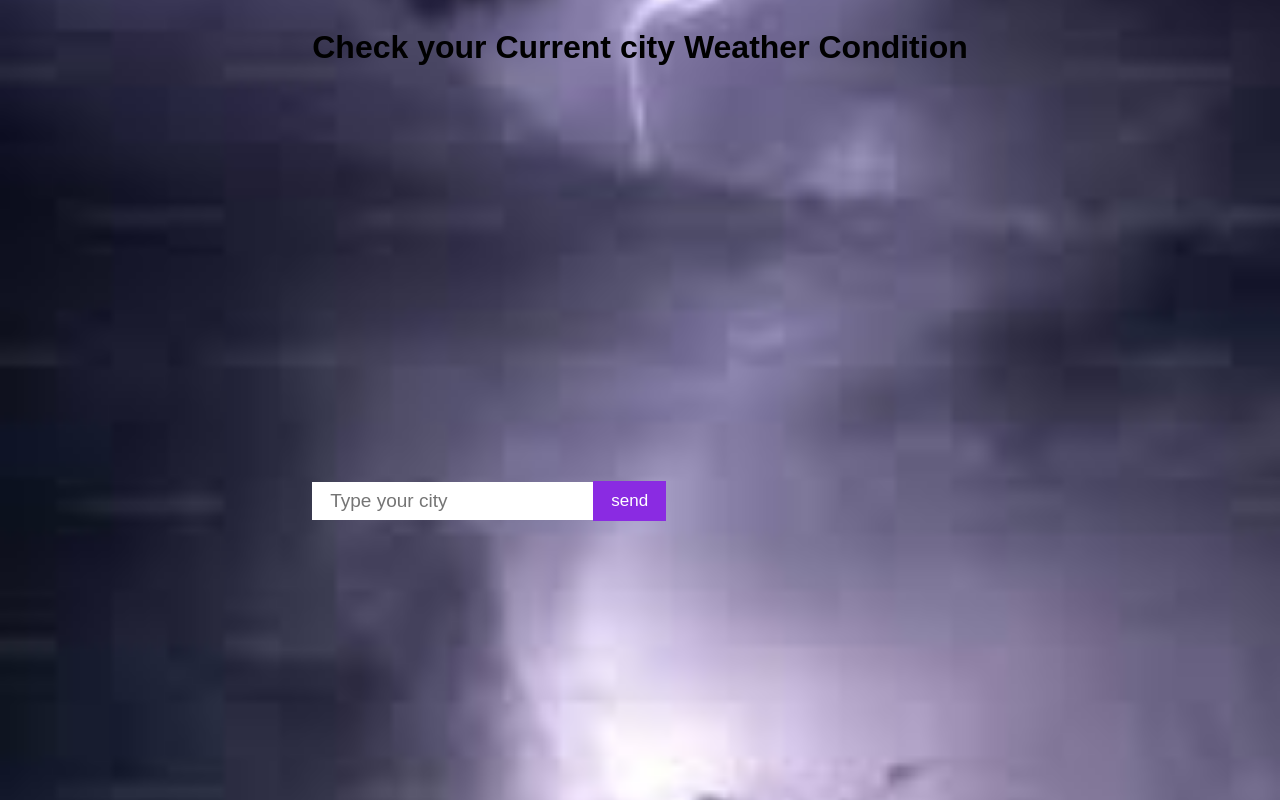
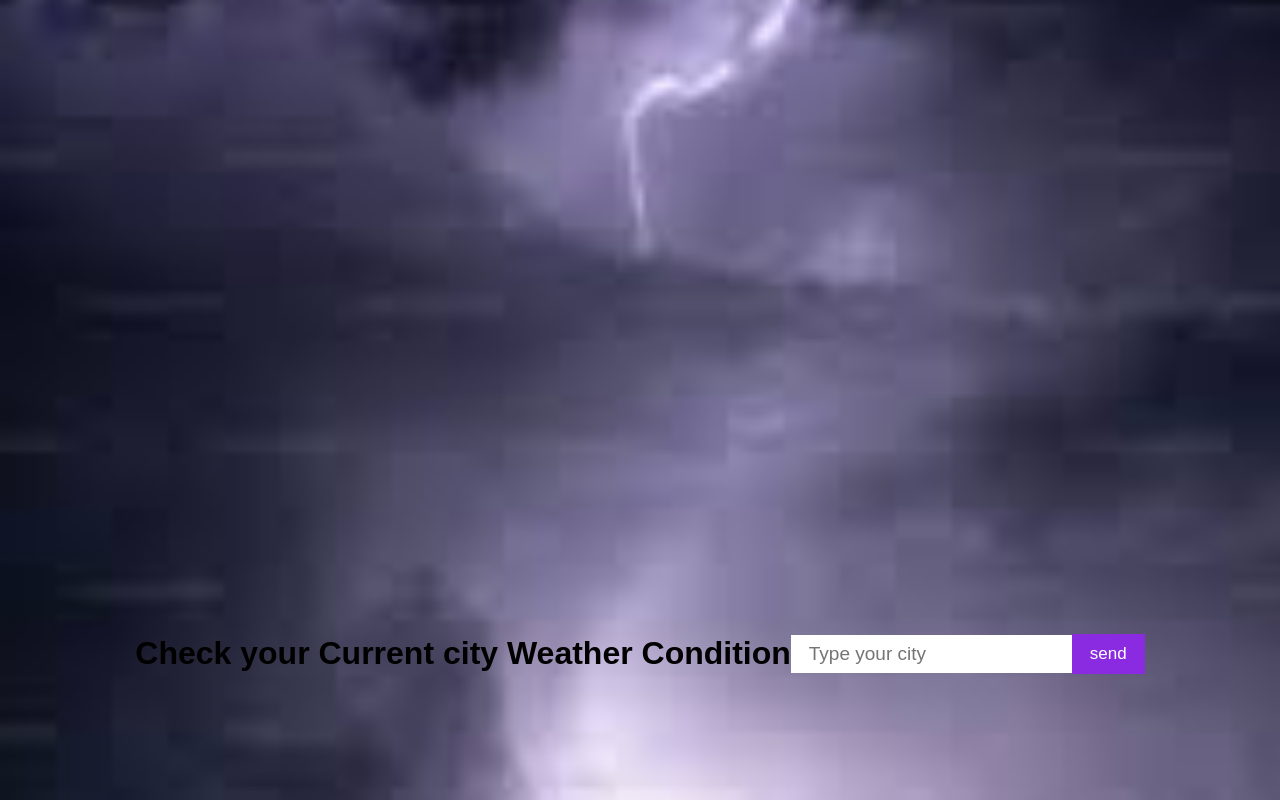
Before and after one commit to Anit81/weather-app, a React (Vite) app: page / in a window 1280 px wide. Built offline with nearby package versions, Linux system fonts and the light colour scheme.

Commit message:
Update weather.jsx

```diff
--- a/src/weather compnent/weather.jsx
+++ b/src/weather compnent/weather.jsx
@@ -22,8 +22,9 @@ export function WeathearAppComponent(){
 
   return (
     <>
+
+    <div className='input-btn'>
         <h1>Check your Current city Weather Condition</h1>
-    <div className='input-btn'>
         <input placeholder='Type your city' className='input-field' onChange={inputField} value={inputChat} />
       <button className='butt' onClick={fetchWeather}>send</button>
     </div>
```
